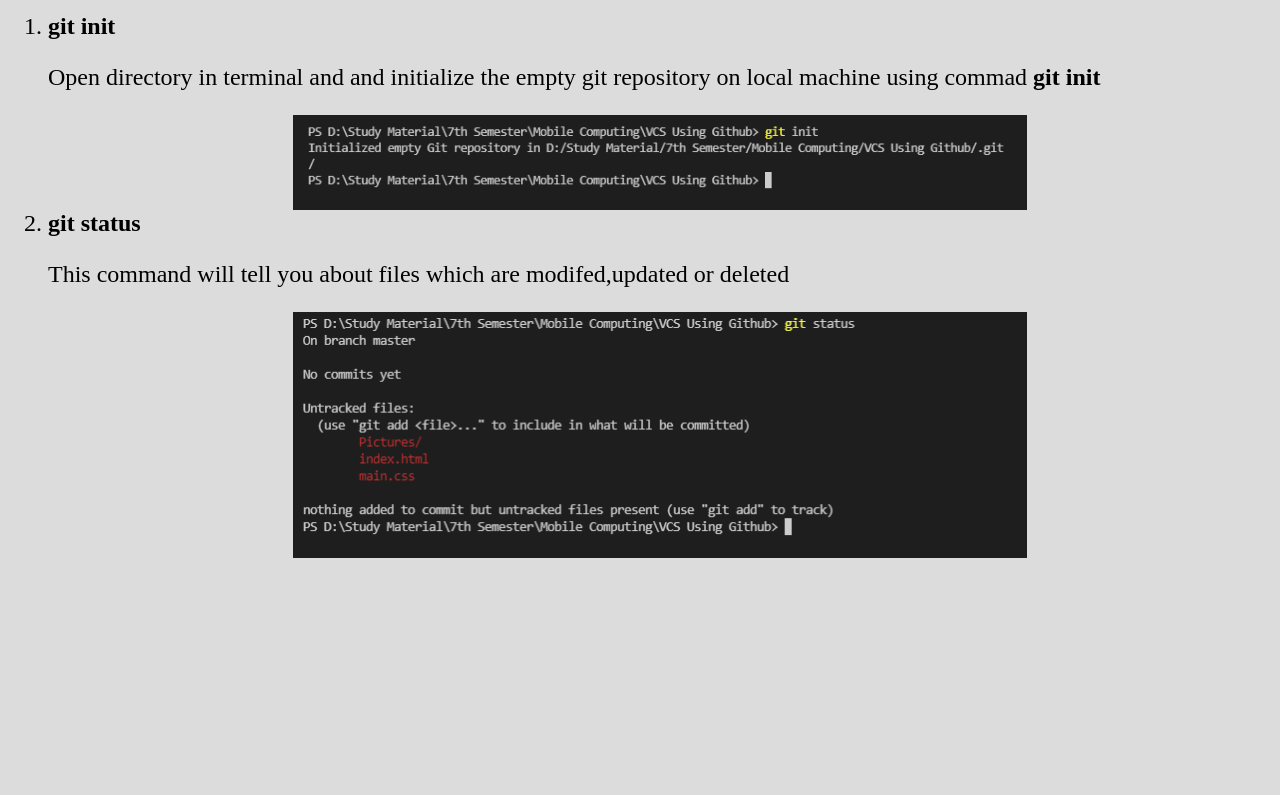
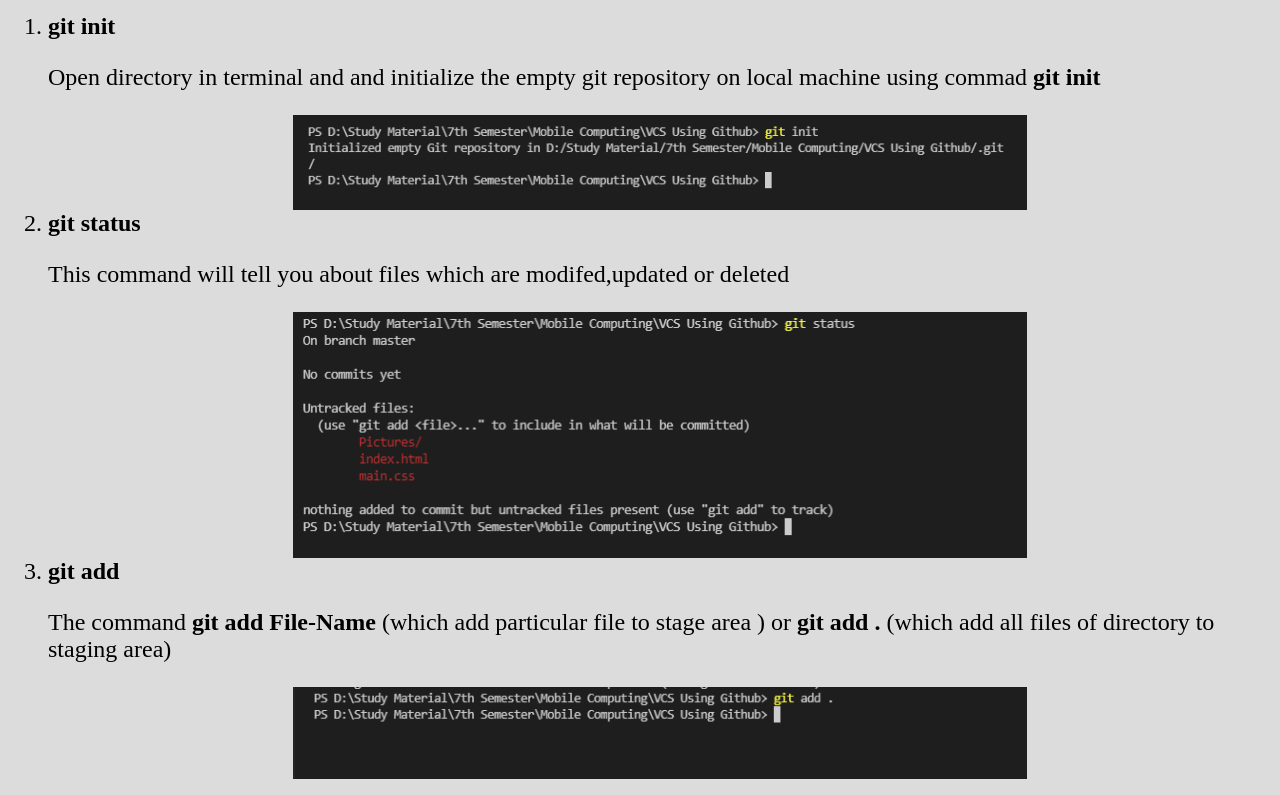
Before and after one commit to Muhammad-JunaidCS/VCSImplementationUsingGitHub, a plain HTML site: page index.html in a window 1280 px wide. Shown: the part 2322-3117 px from the top of the page. Before the commit the page ends 2896 px from the top, so only its background shows below. Drawn offline with Linux system fonts and the light colour scheme.

Commit message:
git add command added

```diff
--- a/index.html
+++ b/index.html
@@ -44,6 +44,11 @@
   <li><b>git status</b></li>
   <p>This command will tell you about files which are modifed,updated or deleted</p>
   <img src="./Pictures/GitStatus.PNG" alt="GitStatus" class="center">
+  <li><b>git add</b></li>
+  <p>The command <b> git add File-Name </b> (which add particular file to stage area ) or <b>git add .</b> (which add
+   all
+   files of directory to staging area) </p>
+  <img src="./Pictures/GitAdd.PNG" alt="GitAdd" class="center">
  </ol>
 
 </html>
```
